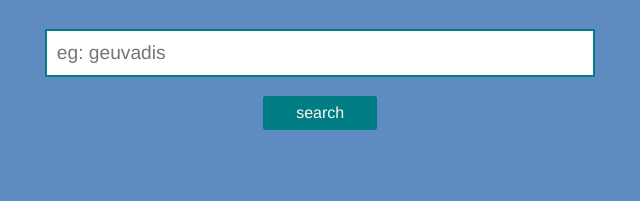
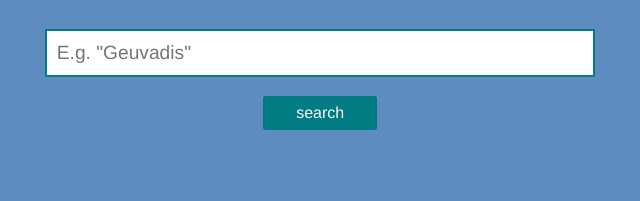
Before and after one commit to hqcasanova/arrayexpress-search, a plain HTML site: page index.html in a window 1280 px wide. Shown: the part 389-590 px from the top of the page, 322-962 px from the left. Drawn offline with Linux system fonts and the light colour scheme.

Commit message:
Clarifies example in placeholder

```diff
--- a/index.html
+++ b/index.html
@@ -29,7 +29,7 @@
                 <h2 class="subtitle">Functional genomics data</h2>
             </hgroup>
             <fieldset class="action">
-                <input type="search" value="" class="field" id="search-field" placeholder="eg: geuvadis" autocorrect="off" autocapitalize="none" autocomplete="off" spellcheck="false"><!--
+                <input type="search" value="" class="field" id="search-field" placeholder="E.g. &quot;Geuvadis&quot;" autocorrect="off" autocapitalize="none" autocomplete="off" spellcheck="false"><!--
              --><a rel="search" href="javascript:void(0)" class="button" id="search-button">
                     <svg version="1.1" xmlns="http://www.w3.org/2000/svg" xmlns:xlink="http://www.w3.org/1999/xlink" x="0px" y="0px" viewBox="0 -3 24 24" shape-rendering="geometricPrecision" class="icn-magnify">
                         <ellipse fill="none" cx="10.3" cy="7.2" rx="6.3" ry="6.2"></ellipse>
```
